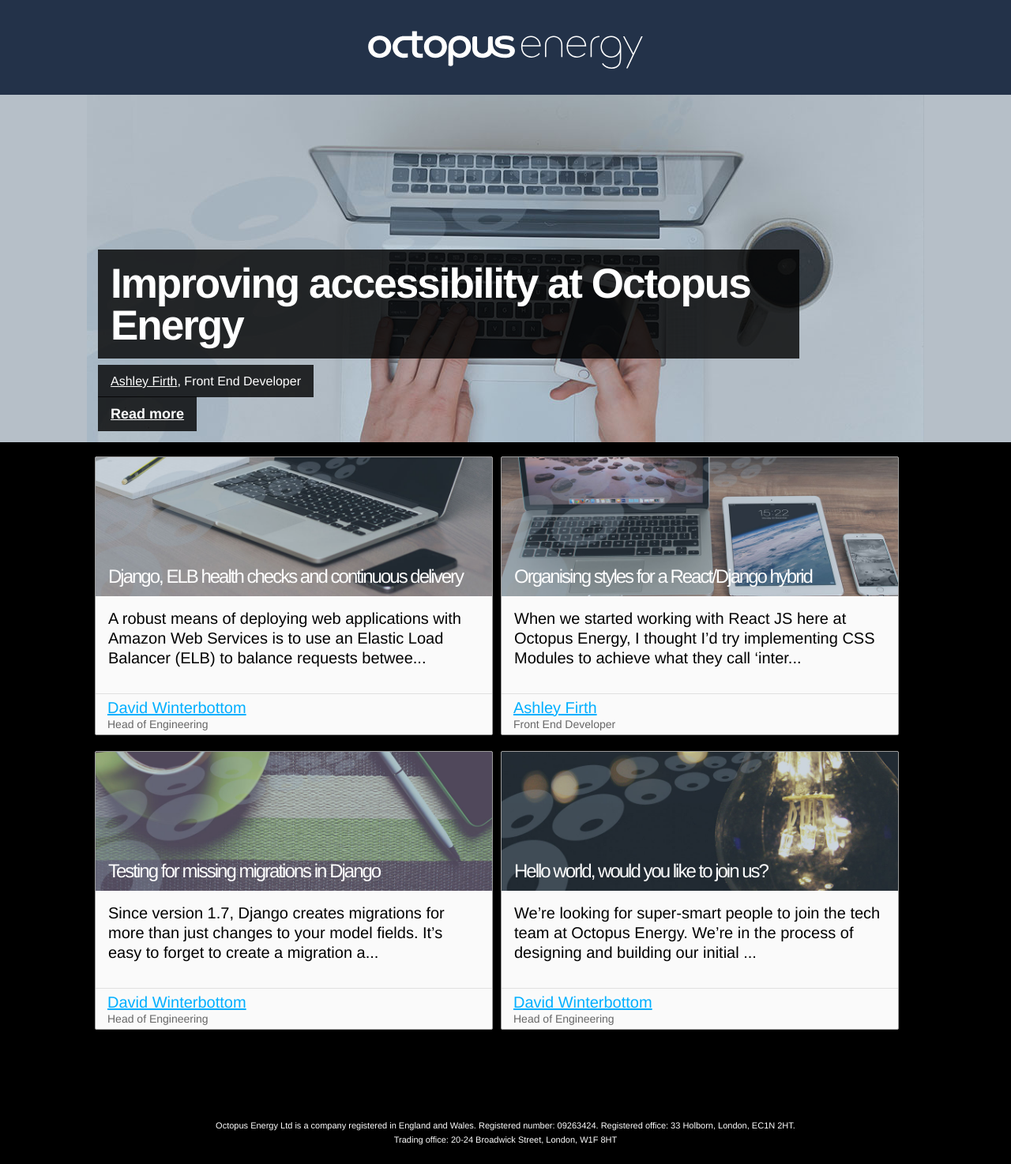
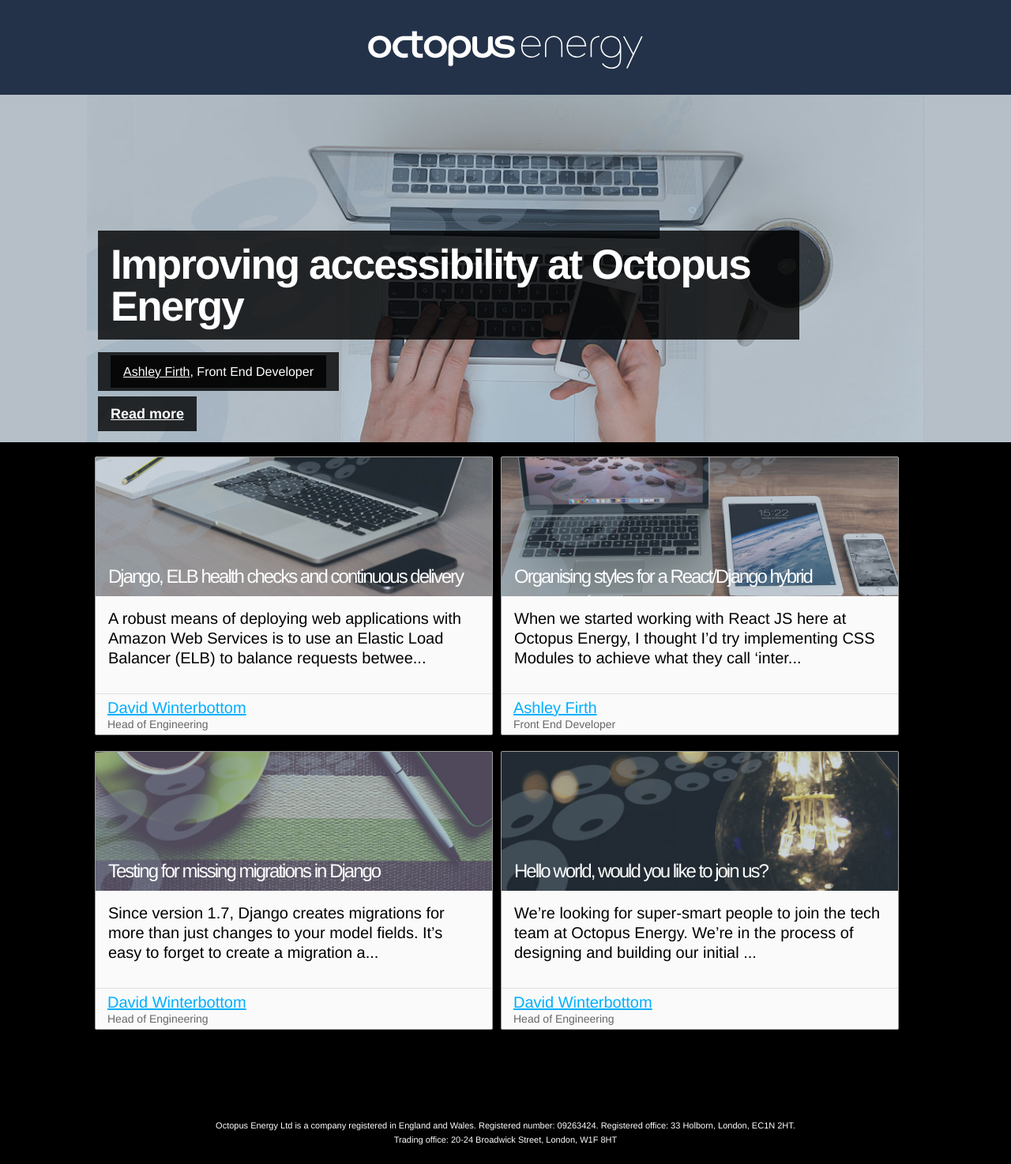
Before and after one commit to octoenergy/octoenergy.github.io, a Jekyll site: the page built from index.html, in a window 1280 px wide. Shown: the whole page at 79% size. Built offline with Jekyll 4.4.1, drawn with Linux system fonts in a browser that asks for light colours; some web fonts are replaced.

Commit message:
Add background to author and job title on blog posts.

```diff
--- a/_sass/_layout.scss
+++ b/_sass/_layout.scss
@@ -315,6 +315,8 @@
         margin-bottom: 1.8rem;
         font-size: 16px;
         font-size: 1.6rem;
+        padding: 1.2rem 1.6rem;
+        background: rgba(0,0,0,.8);
 
         a {
             color: #ffffff;
```
